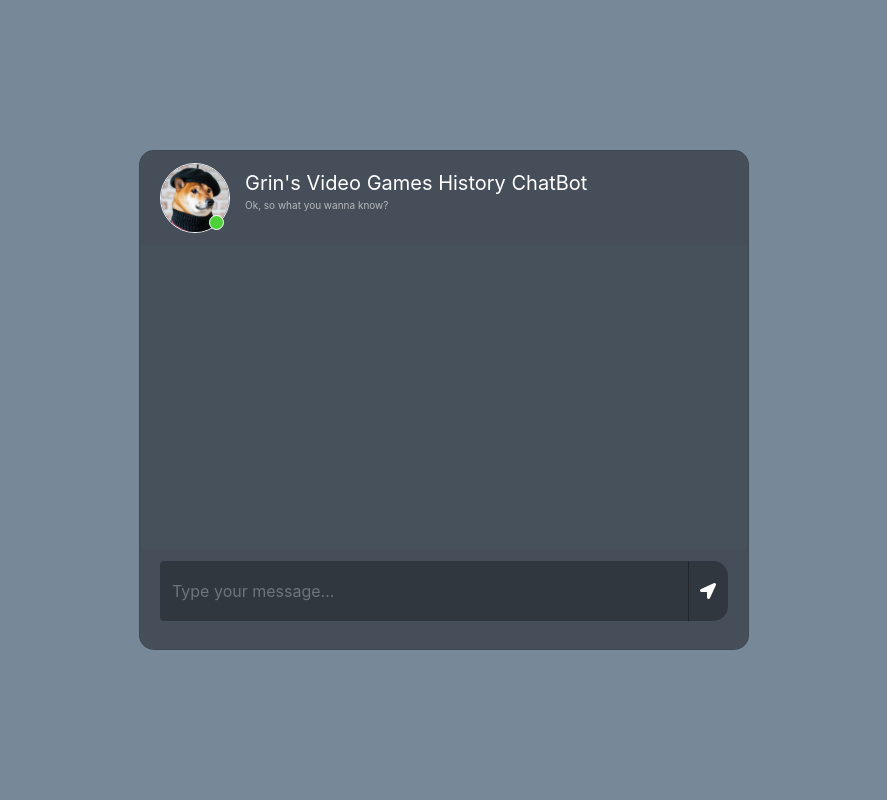
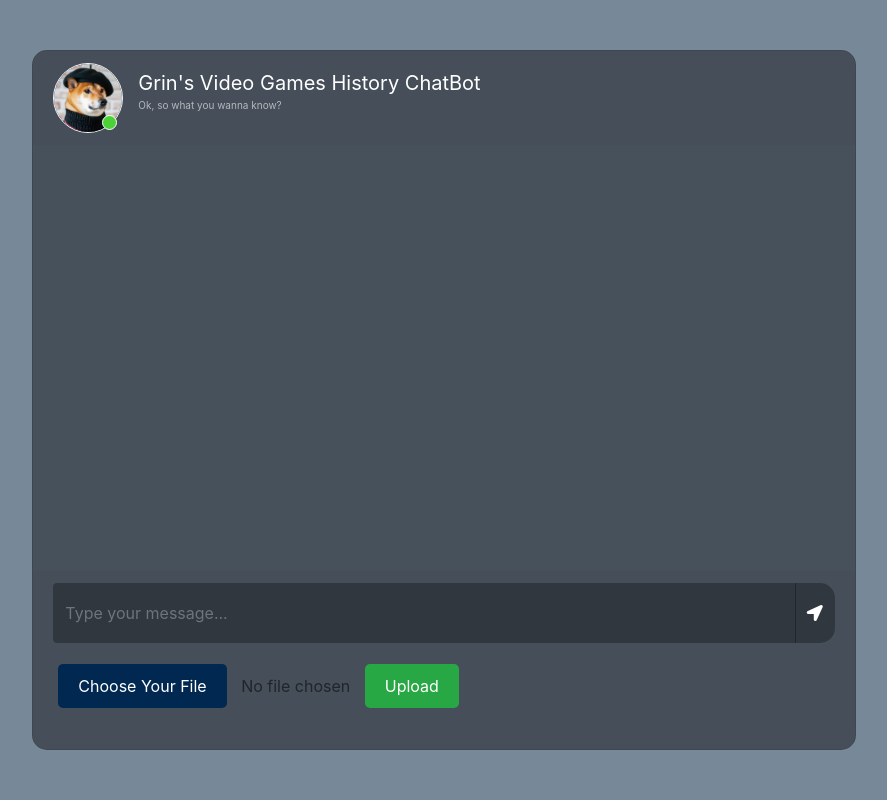
Before and after one commit to davespoon/grin-chat-bot, a Flask app: page / in a window 1280 px wide. Shown: the whole page, without its empty margins (196-1083 px from the left). Run offline with Flask 3, Linux system fonts and the light colour scheme; some libraries are stand-ins or nearby versions.

Commit message:
Upload docs from chat (#2)
* add upload button and script

* Add vector store update

* Change doc loaders for better controll

---------

Co-authored-by: Dmytro Hrinevych <dmytro.hrinevych@betssongroup.com>

```diff
--- a/application/app.py
+++ b/application/app.py
@@ -15,6 +15,7 @@ def flask_app() -> Flask:
     app.container = container
     app.add_url_rule("/", "index", views.index, methods=['GET'])
     app.add_url_rule("/chat", "chat", views.chat, methods=['GET', 'POST'])
+    app.add_url_rule("/upload", "upload", views.upload_file, methods=['POST'])
     return app
 
 
--- a/application/static/style.css
+++ b/application/static/style.css
@@ -9,7 +9,7 @@ body,html{
 	margin-bottom: auto;
 }
 .card{
-	height: 500px;
+	height: 700px;
 	border-radius: 15px !important;
 	background-color: rgba(0,0,0,0.4) !important;
 }
@@ -220,6 +220,49 @@ border-radius: 0 0 15px 15px !important;
 }
 }
 
+ #upload-form {
+            display: flexbox;
+            align-items: center;
+            padding: 5px;
+            /* background-color: #fff; */
+            /* border: 1px solid #ccc; */
+            /* border-radius: 5px; */
+            /* box-shadow: 0 2px 5px rgba(0, 0, 0, 0.1); */
+            margin-top: 10px;
+
+}
+
+#upload-form input[type="file"] {
+	display: none;
+}
+
+#upload-form label {
+	padding: 10px 20px;
+	background-color: #012851;
+	color: white;
+	border-radius: 5px;
+	cursor: pointer;
+	margin-right: 10px;
+}
+
+#upload-form #file-name {
+    margin-right: 10px;
+}
+
+#upload-form button {
+	padding: 10px 20px;
+	background-color: #28a745;
+	color: white;
+	border: none;
+	border-radius: 5px;
+	cursor: pointer;
+	transition: background-color 0.3s ease;
+}
+
+#upload-form button:hover {
+	background-color: #218838;
+}
+
 
 .loader {
 	border: 4px solid #f3f3f3;
--- a/application/templates/index.html
+++ b/application/templates/index.html
@@ -18,7 +18,7 @@
 <body>
 <div class="container-fluid h-100">
     <div class="row justify-content-center h-100">
-        <div class="col-md-8 col-xl-6 chat">
+        <div class="col-md-10 col-xl-8 chat">
             <div class="card">
                 <div class="card-header msg_head">
                     <div class="d-flex bd-highlight">
@@ -42,10 +42,17 @@
                     <form id="messageArea" class="input-group">
                         <input type="text" id="text" name="msg" placeholder="Type your message..." autocomplete="off"
                                class="form-control type_msg" required/>
+
                         <div class="input-group-append">
                             <button type="submit" id="send" class="input-group-text send_btn" onclick="loading()"><i
                                     class="fas fa-location-arrow"></i></button>
                         </div>
+                    </form>
+                    <form id="upload-form" method="post" enctype="multipart/form-data">
+                        <label for="file">Choose Your File</label>
+                        <input type="file" name="file" id="file">
+                        <span id="file-name">No file chosen</span>
+                        <button type="submit">Upload</button>
                     </form>
                 </div>
             </div>
@@ -55,6 +62,13 @@
 
 <script>
     $(document).ready(function () {
+        const fileInput = document.getElementById('file');
+        const fileNameDisplay = document.getElementById('file-name');
+
+        fileInput.addEventListener('change', function () {
+            const fileName = this.files.length ? this.files[0].name : 'No file chosen';
+            fileNameDisplay.textContent = fileName;
+        });
         $("#messageArea").on("submit", function (event) {
             const date = new Date();
             const hour = date.getHours();
@@ -62,7 +76,8 @@
             const str_time = hour + ":" + minute;
             var rawText = $("#text").val();
 
-            var userHtml = '<div class="d-flex justify-content-end mb-4"><div class="msg_cotainer_send">' + rawText + '<span class="msg_time_send">' + str_time + '</span></div><div class="img_cont_msg"></div></div>';
+            var userHtml = '<div class="d-flex justify-content-end mb-4"><div class="msg_cotainer_send">' + rawText
+                + '<span class="msg_time_send">' + str_time + '</span></div><div class="img_cont_msg"></div></div>';
 
             $("#text").val("");
             $("#messageFormeight").append(userHtml);
@@ -74,7 +89,8 @@
                 type: "POST",
                 url: "/chat",
             }).done(function (data) {
-                var botHtml = '<div class="d-flex justify-content-start mb-4"><div class="img_cont_msg"></div><div class="msg_cotainer">' + data + '<span class="msg_time">' + str_time + '</span></div></div>';
+                var botHtml = '<div class="d-flex justify-content-start mb-4"><div class="img_cont_msg"></div><div class="msg_cotainer">'
+                    + data + '<span class="msg_time">' + str_time + '</span></div></div>';
                 $("#messageFormeight").append($.parseHTML(botHtml));
                 hideLoading();
             })
@@ -84,7 +100,6 @@
     });
 
     function scrollToBottom() {
-        // Scroll to the bottom of the message container
         var $messageContainer = $("#messageFormeight");
         $messageContainer.scrollTop($messageContainer[0].scrollHeight);
     }
@@ -96,7 +111,27 @@
     function hideLoading() {
         $("#loading").hide()
     }
+
+    $("#upload-form").on("submit", function (event) {
+        event.preventDefault();
+        let formData = new FormData();
+        formData.append('file', document.getElementById('file').files[0]);
+
+        fetch('/upload', {
+            method: 'POST',
+            body: formData
+        }).then(response => response.json())
+            .then(data => {
+                console.log(data);
+
+                if (data.message) {
+                    alert(data.message);
+                }
+            })
+            .catch(error => {
+                console.error(error);
+            });
+    });
 </script>
-
 </body>
 </html>
--- a/application/views.py
+++ b/application/views.py
@@ -1,7 +1,10 @@
+import os
+
 from dependency_injector.wiring import Provide, inject
-from flask import render_template, request
+from flask import render_template, request, jsonify
 from langchain_core.language_models import BaseChatModel
 
+import constants
 from containers import Container
 from application.response_handler import response
 
@@ -15,3 +18,20 @@ def chat(chat_openai: BaseChatModel = Provide[Container.chat_openai]):
     human_input = request.form["msg"]
     answer = response(human_input=human_input, chat_openai=chat_openai)
     return answer
+
+
+def upload_file():
+    if 'file' not in request.files:
+        return jsonify({'error': 'No file part in the request'}), 400
+
+    file = request.files['file']
+
+    if file.filename == '':
+        return jsonify({'error': 'No selected file'}), 400
+
+    if file:
+        filename = file.filename
+        file.save(os.path.join(constants.DATA_PATH, filename))
+        return jsonify({'message': 'File uploaded successfully', 'filename': filename}), 200
+
+    return jsonify({'error': 'File upload failed'}), 500
--- a/constants.py
+++ b/constants.py
@@ -1,7 +1,7 @@
 # Global parameters
-DATA_PATH = "../data"
+DATA_PATH = "data"
 WEB_PDF_URI = "https://retrocdn.net/images/9/9c/UltimateHistoryofVideoGames_Book_US.pdf"
-CHROMA_PATH = "../chroma"
+CHROMA_PATH = "chroma"
 
 # Chat parameters
 CHAT_HISTORY_SIZE = 20
--- a/requirements.txt
+++ b/requirements.txt
@@ -26,6 +26,4 @@ langchain==0.1.19
 langchain-community==0.0.38
 langchain-openai
 langsmith
-unstructured
-unstructured-inference
 dependency-injector~=4.41.0
```
Also changed, not shown: helpers/db_helper.py (+25 -4 lines), helpers/doc_helper.py (+24 -6 lines), 1 other file.
